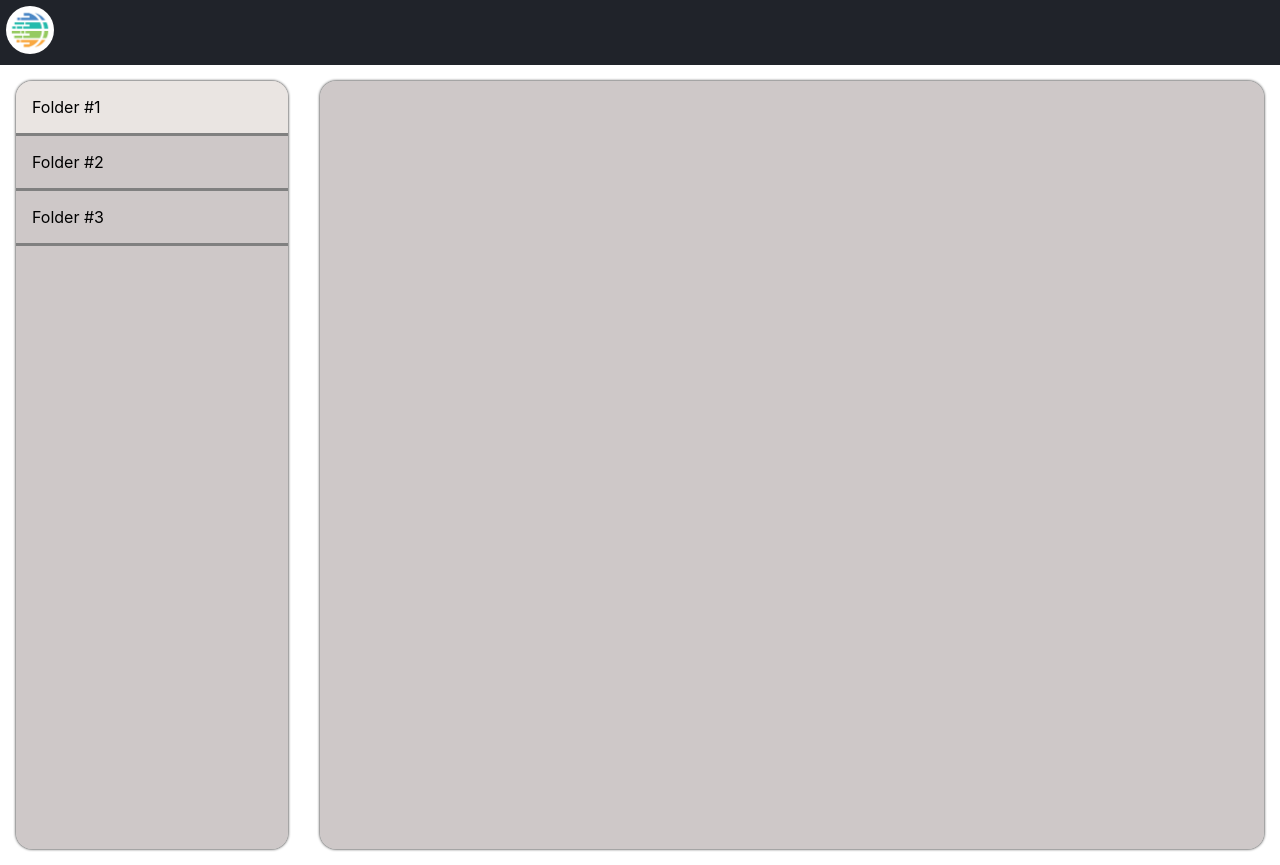
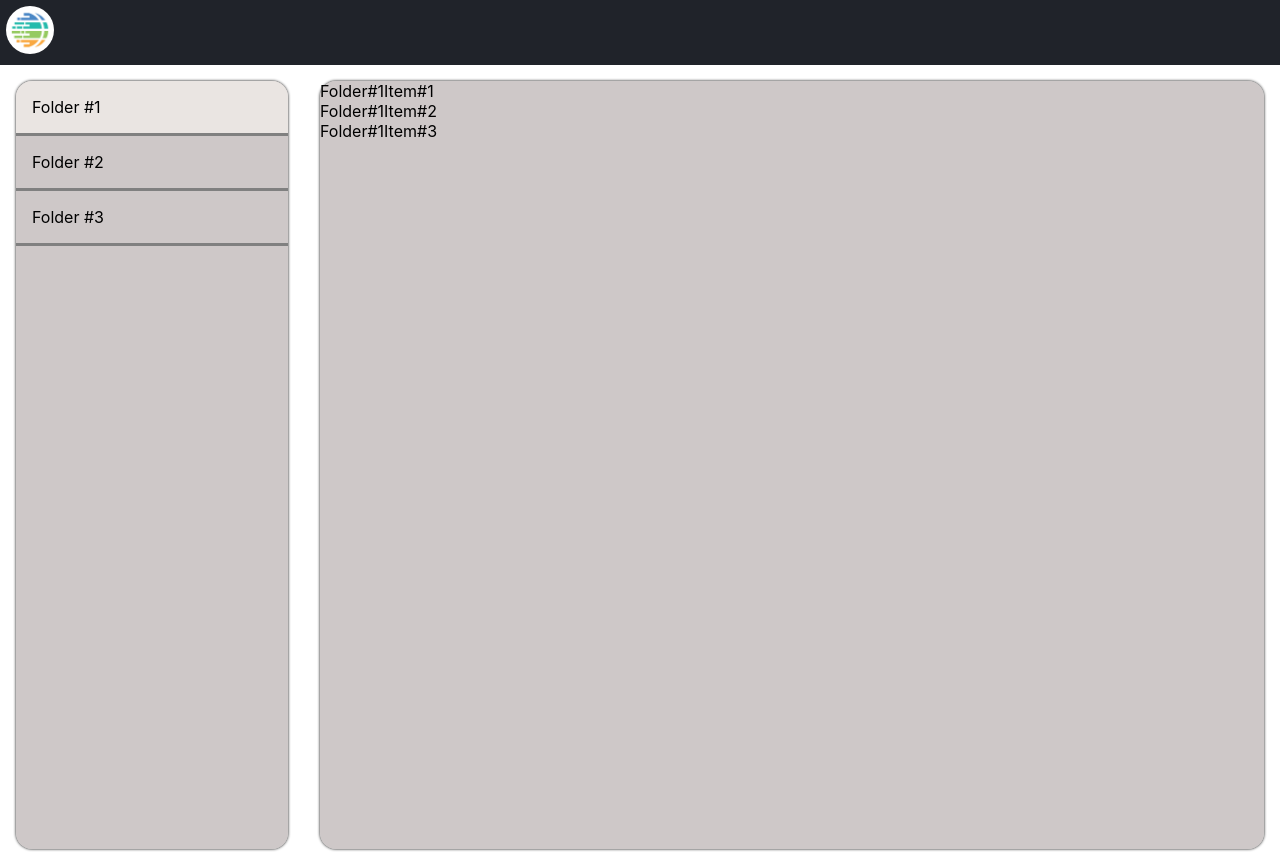
Before and after one commit to Jarvo98/to-do-list, a React (Create React App) app: page / in a window 1280 px wide. Both pictures are taken after a click on the element "Folder #1". Built offline with nearby package versions, Linux system fonts and the light colour scheme; the HTML template or start-up script is replaced by a standard one.

Commit message:
Finished working on the logic behind the renderization of the Content component. The data is arriving to the component, now it just needs styles.

```diff
--- a/src/components/MainPage/Content/Content.js
+++ b/src/components/MainPage/Content/Content.js
@@ -1,10 +1,24 @@
 import React from "react";
 import "./Content.css";
 
-class Content extends React.Component {
-  render() {
-    return <div className="shadowBox"></div>;
-  }
-}
+const Content = props => {
+  const renderContentBasedOnProps = folderInfo => {
+    if (!!folderInfo) {
+      return (
+        <ul>
+          {folderInfo.map(toDo => {
+            return <li>{toDo.name}</li>;
+          })}
+        </ul>
+      );
+    }
+  };
+
+  return (
+    <div className="shadowBox">
+      {renderContentBasedOnProps(props.folderInfo)}
+    </div>
+  );
+};
 
 export default Content;
--- a/src/components/MainPage/MainPage.js
+++ b/src/components/MainPage/MainPage.js
@@ -9,9 +9,51 @@ class MainPage extends React.Component {
 
     this.state = {
       folders: [
-        { folderName: "Folder #1", selected: false },
-        { folderName: "Folder #2", selected: false },
-        { folderName: "Folder #3", selected: false }
+        {
+          folderName: "Folder #1",
+          selected: false,
+          toDo: [
+            {
+              name: "Folder#1Item#1"
+            },
+            {
+              name: "Folder#1Item#2"
+            },
+            {
+              name: "Folder#1Item#3"
+            }
+          ]
+        },
+        {
+          folderName: "Folder #2",
+          selected: false,
+          toDo: [
+            {
+              name: "Folder#2Item#1"
+            },
+            {
+              name: "Folder#2Item#2"
+            },
+            {
+              name: "Folder#2Item#3"
+            }
+          ]
+        },
+        {
+          folderName: "Folder #3",
+          selected: false,
+          toDo: [
+            {
+              name: "Folder#3Item#1"
+            },
+            {
+              name: "Folder#3Item#2"
+            },
+            {
+              name: "Folder#3Item#3"
+            }
+          ]
+        }
       ]
     };
   }
@@ -32,6 +74,20 @@ class MainPage extends React.Component {
     });
   };
 
+  renderContentBasedOnSelection = folders => {
+    if (!!folders) {
+      let amountOfFolders = folders.length;
+
+      for (let i = 0; i < amountOfFolders; i++) {
+        if (folders[i].selected) {
+          return <Content folderInfo={folders[i].toDo} index={i} />;
+        }
+      }
+
+      return <Content />;
+    }
+  };
+
   render() {
     return (
       <div className="MainPage">
@@ -42,7 +98,7 @@ class MainPage extends React.Component {
           />
         </div>
         <div className="content">
-          <Content />
+          {this.renderContentBasedOnSelection(this.state.folders)}
         </div>
       </div>
     );
```
